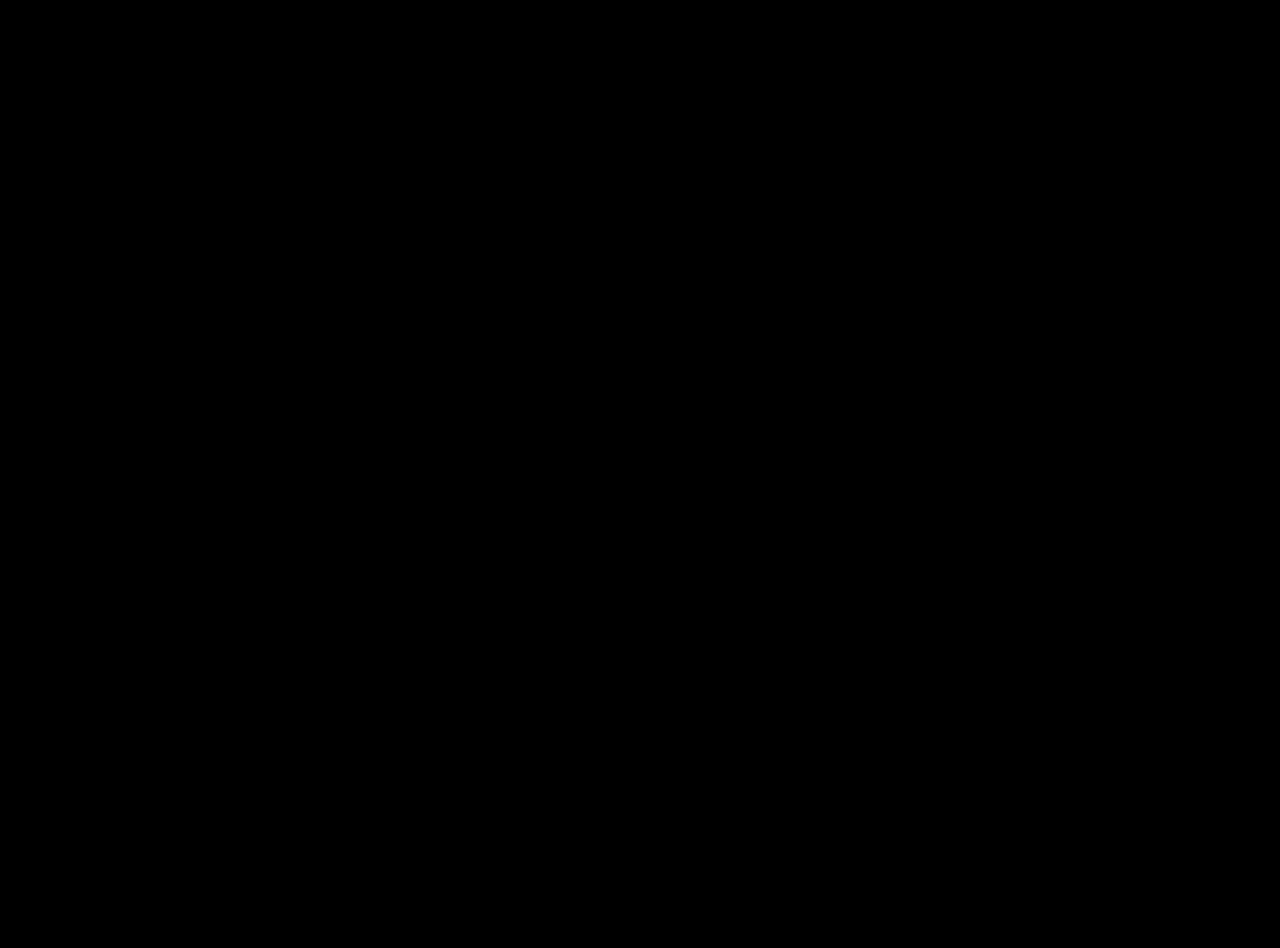
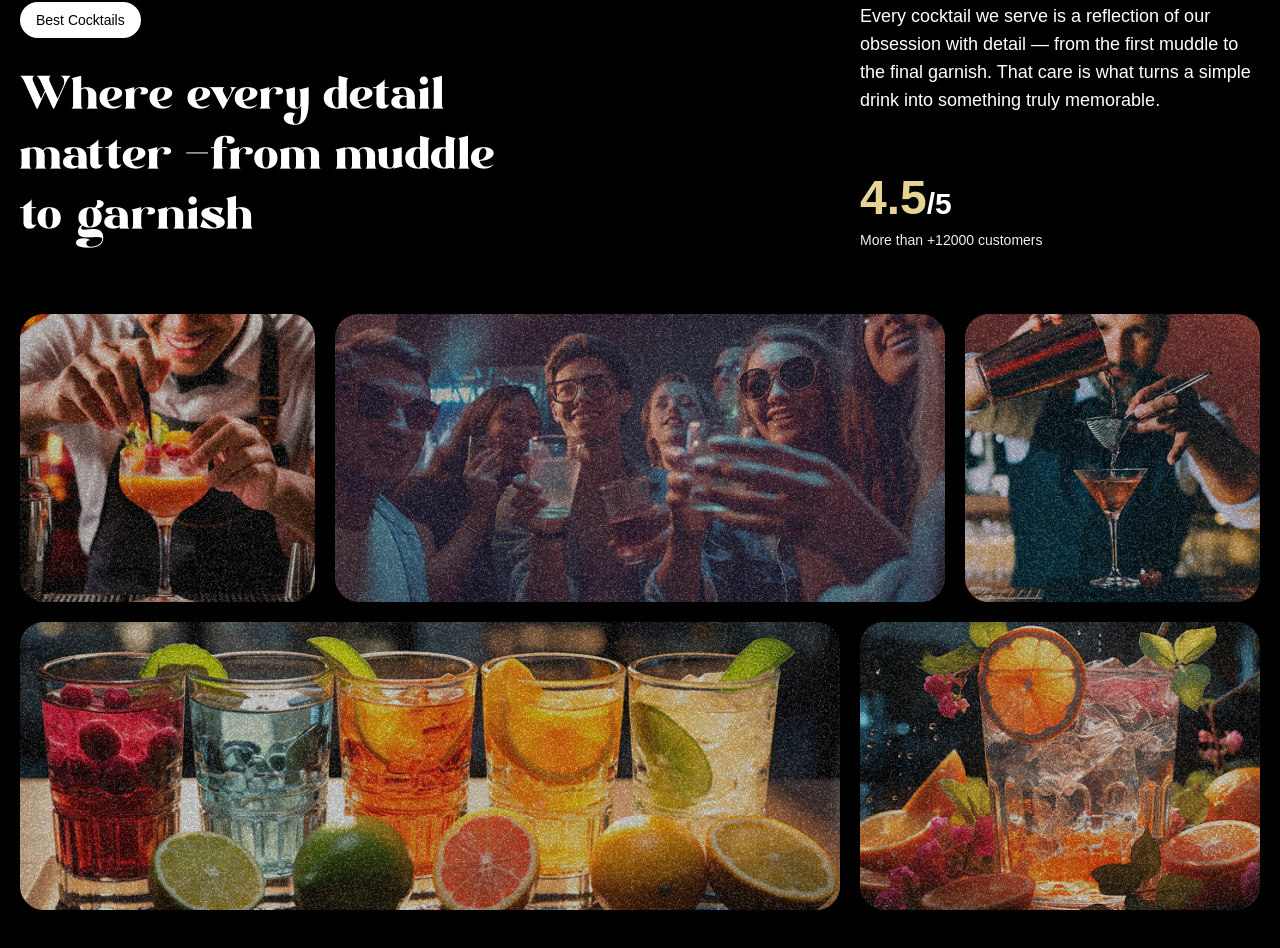
Before and after one commit to Arlikey/gsap-course, a React (Vite) app: page / in a window 1280 px wide. Shown: the part 1710-2658 px from the top of the page. Before the commit the page ends 1600 px from the top, so only its background shows below. Built offline with nearby package versions, Linux system fonts and the light colour scheme; a web font is replaced by a local one.

Commit message:
implement about section

```diff
--- a/src/App.tsx
+++ b/src/App.tsx
@@ -3,6 +3,7 @@
 import Navbar from "./components/Navbar";
 import Hero from "./components/Hero";
 import Cocktails from "./components/Cocktails";
+import About from "./components/About";
 
 gsap.registerPlugin(ScrollTrigger, SplitText);
 
@@ -12,6 +13,7 @@
       <Navbar />
       <Hero />
       <Cocktails />
+      <About />
     </main>
   );
 };
--- /dev/null
+++ b/src/components/About.tsx
@@ -0,0 +1,100 @@
+import React from "react";
+import gsap from "gsap";
+import { useGSAP } from "@gsap/react";
+import { SplitText } from "gsap/all";
+
+const About = () => {
+  useGSAP(() => {
+    const titleSplit = SplitText.create("#about h2", {
+      type: "words",
+    });
+
+    const scrollTimeline = gsap.timeline({
+      scrollTrigger: {
+        trigger: "#about",
+        start: "top center",
+      },
+    });
+
+    scrollTimeline
+      .from(titleSplit.words, {
+        opacity: 0,
+        duration: 1,
+        yPercent: 100,
+        ease: "expo.out",
+        stagger: 0.02,
+      })
+      .from(
+        ".top-grid div, .bottom-grid div",
+        {
+          opacity: 0,
+          duration: 1,
+          ease: "power1.inOut",
+          stagger: 0.04,
+        },
+        "-=0.5",
+      );
+  }, []);
+  return (
+    <div id="about">
+      <div className="mb-16 md:px-0 px-5">
+        <div className="content">
+          <div className="md:col-span-8">
+            <p className="badge">Best Cocktails</p>
+            <h2>
+              Where every detail matter <span className="text-white">-</span>
+              from muddle to garnish
+            </h2>
+          </div>
+          <div className="sub-content">
+            <p>
+              Every cocktail we serve is a reflection of our obsession with
+              detail — from the first muddle to the final garnish. That care is
+              what turns a simple drink into something truly memorable.
+            </p>
+
+            <div>
+              <p className="md:text-3xl text-xl font-bold">
+                <span>4.5</span>/5
+              </p>
+              <p className="text-sm text-white-100">
+                More than +12000 customers
+              </p>
+            </div>
+          </div>
+        </div>
+      </div>
+
+      <div className="top-grid">
+        <div className="md:col-span-3">
+          <div className="noisy" />
+          <img src="/images/abt1.png" alt="grid-img1" />
+        </div>
+
+        <div className="md:col-span-6">
+          <div className="noisy" />
+          <img src="/images/abt2.png" alt="grid-img2" />
+        </div>
+
+        <div className="md:col-span-3">
+          <div className="noisy" />
+          <img src="/images/abt5.png" alt="grid-img5" />
+        </div>
+      </div>
+
+      <div className="bottom-grid">
+        <div className="md:col-span-8">
+          <div className="noisy" />
+          <img src="/images/abt3.png" alt="grid-img3" />
+        </div>
+
+        <div className="md:col-span-4">
+          <div className="noisy" />
+          <img src="/images/abt4.png" alt="grid-img4" />
+        </div>
+      </div>
+    </div>
+  );
+};
+
+export default About;
```
